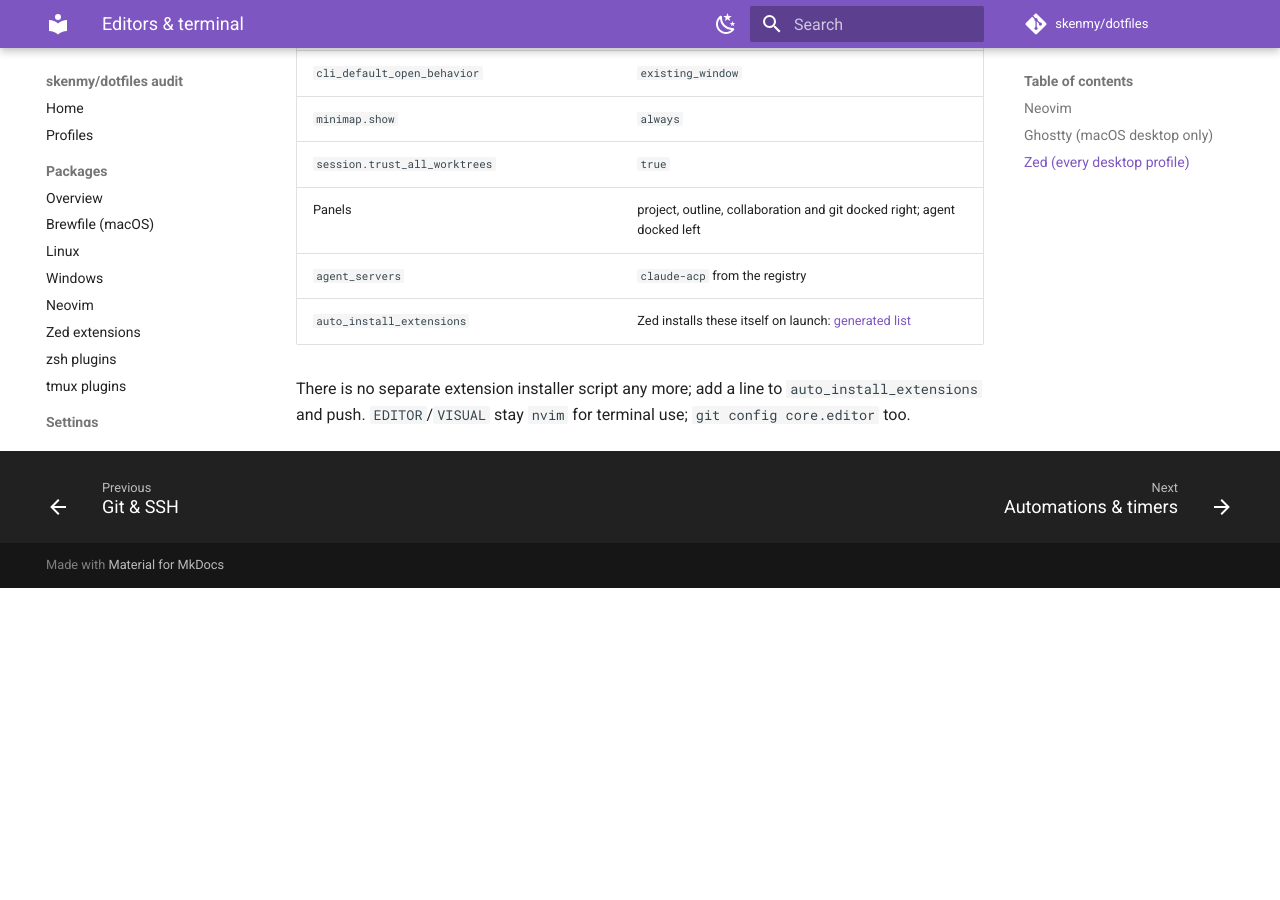
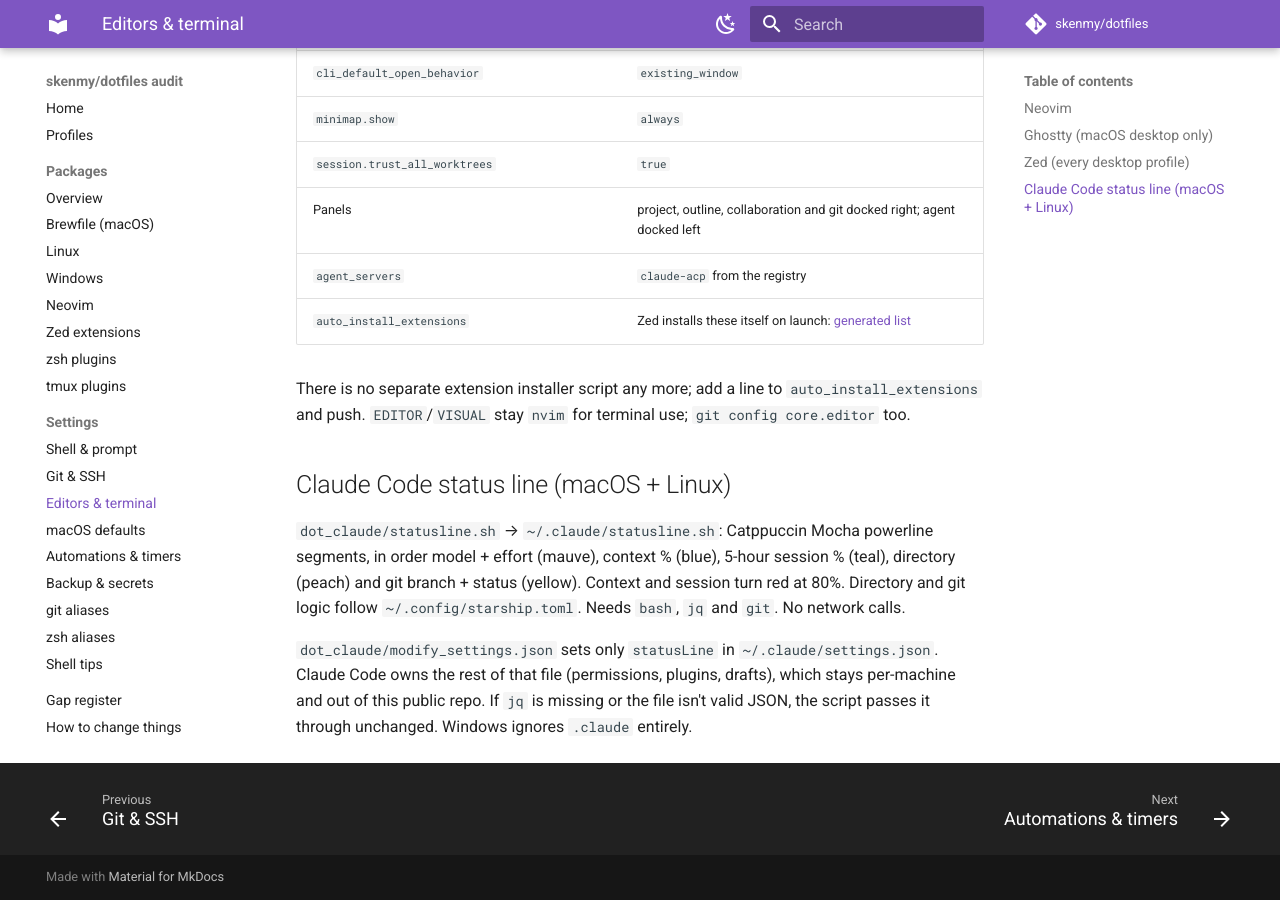
Before and after one commit to skenmy/dotfiles, an MkDocs documentation site: the page built from docs/settings/editors-terminal.md, in a window 1280 px wide and 900 px high, scrolled down 2712 px. Built offline with MkDocs 1.6.1 and Material for MkDocs 9.7.7, drawn with Linux system fonts in a browser that asks for light colours; comment, search, counter and statistics services are not loaded; before the commit the page ends 3300 px from its top, so only the background shows below that.

Commit message:
feat(claude): manage Claude Code status line
Adds ~/.claude/statusline.sh (model + effort, context %, 5h session %,
directory, git) and a modify_ script that sets only statusLine in
~/.claude/settings.json, so the rest of that file (permissions, plugins)
stays per-machine and out of this public repo. Ignored on Windows.

```diff
--- a/docs/settings/editors-terminal.md
+++ b/docs/settings/editors-terminal.md
@@ -78,3 +78,15 @@
 
 There is no separate extension installer script any more; add a line to `auto_install_extensions` and
 push. `EDITOR`/`VISUAL` stay `nvim` for terminal use; `git config core.editor` too.
+
+## Claude Code status line (macOS + Linux)
+
+`dot_claude/statusline.sh` → `~/.claude/statusline.sh`: Catppuccin Mocha powerline segments, in order
+model + effort (mauve), context % (blue), 5-hour session % (teal), directory (peach) and git branch +
+status (yellow). Context and session turn red at 80%. Directory and git logic follow
+`~/.config/starship.toml`. Needs `bash`, `jq` and `git`. No network calls.
+
+`dot_claude/modify_settings.json` sets only `statusLine` in `~/.claude/settings.json`. Claude Code owns
+the rest of that file (permissions, plugins, drafts), which stays per-machine and out of this public
+repo. If `jq` is missing or the file isn't valid JSON, the script passes it through unchanged.
+Windows ignores `.claude` entirely.
```
Also changed, not shown: 3 other files.
